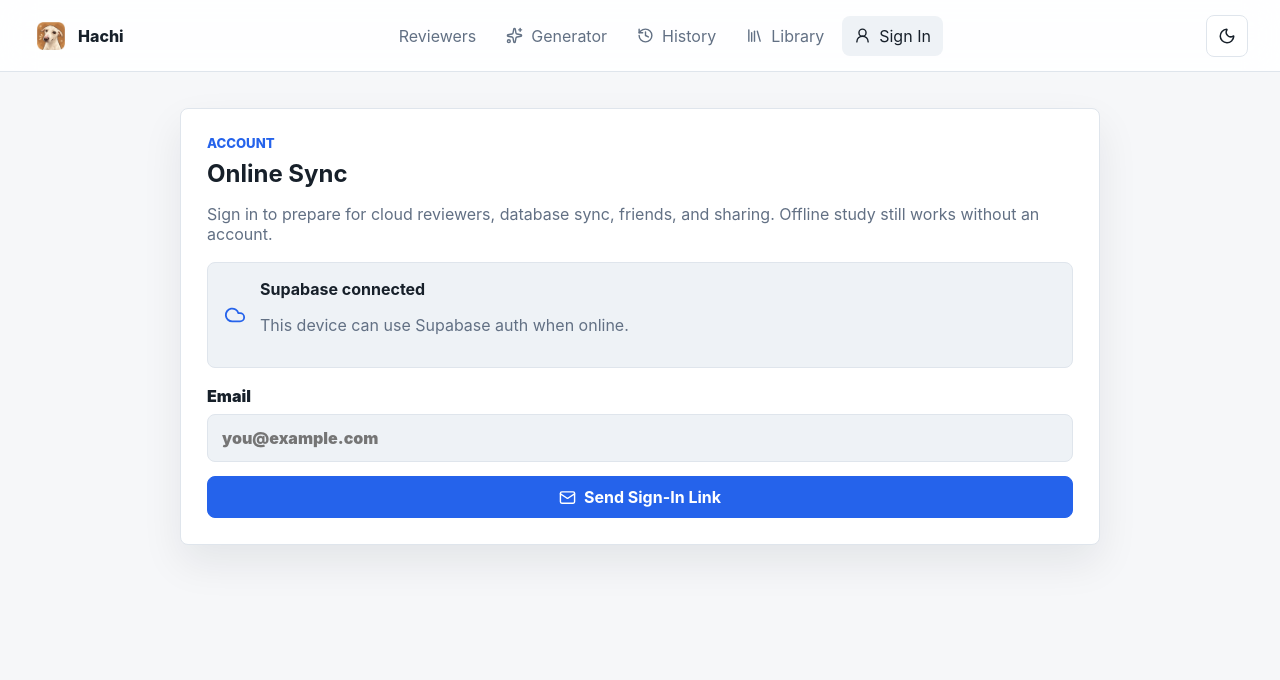
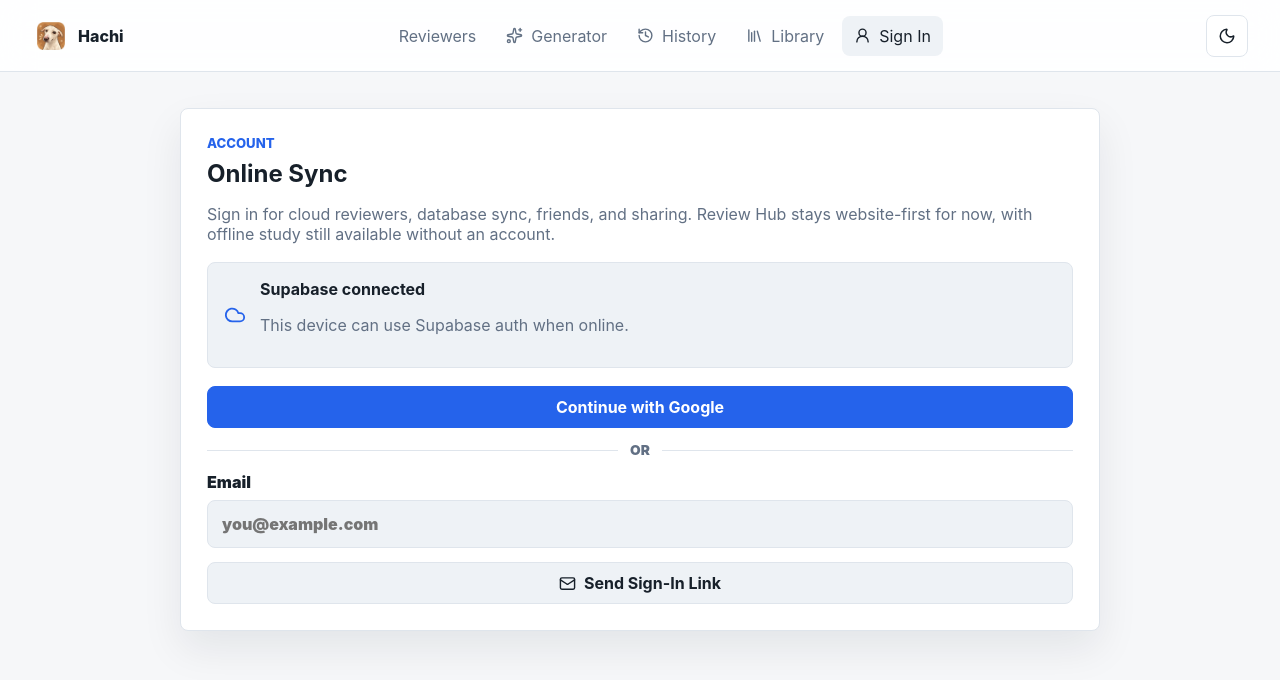
Before and after one commit to AlexPacaldo/ReviewHub, a React (Vite) app: page /account in a window 1280 px wide. Shown: the top 680 px of the page. Built offline with nearby package versions, Linux system fonts and the light colour scheme; no server answers.

Commit message:
Add Google sign-in and website-first AI copy

```diff
--- a/src/pages/Account.jsx
+++ b/src/pages/Account.jsx
@@ -29,6 +29,26 @@ export default function Account() {
     setMessage(error ? error.message : "Check your email for the sign-in link.");
   }
 
+  async function signInWithGoogle() {
+    setMessage("");
+
+    if (!configured) {
+      setMessage("Add your Supabase URL and anon key in .env.local first.");
+      return;
+    }
+
+    const { error } = await supabase.auth.signInWithOAuth({
+      provider: "google",
+      options: {
+        redirectTo: window.location.origin
+      }
+    });
+
+    if (error) {
+      setMessage(error.message);
+    }
+  }
+
   async function signOut() {
     await supabase.auth.signOut();
     setMessage("Signed out.");
@@ -39,7 +59,7 @@ export default function Account() {
       <section className="setup-panel">
         <p className="eyebrow">Account</p>
         <h1>Online Sync</h1>
-        <p className="muted">Sign in to prepare for cloud reviewers, database sync, friends, and sharing. Offline study still works without an account.</p>
+        <p className="muted">Sign in for cloud reviewers, database sync, friends, and sharing. Review Hub stays website-first for now, with offline study still available without an account.</p>
 
         <div className="account-status">
           <Cloud size={22} aria-hidden="true" />
@@ -68,16 +88,24 @@ export default function Account() {
             </button>
           </div>
         ) : (
+          <div className="account-signin-stack">
+            <button className="button primary wide" type="button" onClick={signInWithGoogle}>
+              Continue with Google
+            </button>
+            <div className="account-divider">
+              <span>or</span>
+            </div>
             <form className="account-form" onSubmit={signInWithEmail}>
               <label>
                 <span>Email</span>
                 <input type="email" value={email} onChange={(event) => setEmail(event.target.value)} placeholder="you@example.com" required />
               </label>
-            <button className="button primary" type="submit" disabled={submitting}>
+              <button className="button subtle" type="submit" disabled={submitting}>
                 <Mail size={17} aria-hidden="true" />
                 {submitting ? "Sending..." : "Send Sign-In Link"}
               </button>
             </form>
+          </div>
         )}
 
         {message ? <p className="account-message">{message}</p> : null}
--- a/src/pages/Generator.jsx
+++ b/src/pages/Generator.jsx
@@ -379,7 +379,7 @@ ${sourceText || "[Paste study material here]"}`
         <div>
           <p className="eyebrow">AI Generator</p>
           <h1>Generate or import a reviewer</h1>
-          <p className="muted">Use AI-generated JSON now, then connect file upload and online/device AI later.</p>
+          <p className="muted">Use AI-generated JSON now, then connect online file upload and cloud AI later.</p>
           {draftMessage ? <p className="draft-save-note">{draftMessage}</p> : null}
         </div>
         <div className="generator-heading-actions">
@@ -408,7 +408,7 @@ ${sourceText || "[Paste study material here]"}`
             <input type="file" disabled aria-label="Upload study file for AI generation" />
             <Upload size={30} aria-hidden="true" />
             <strong>File upload will go here</strong>
-            <span>Online mode can use cloud AI. Offline mode can use local/device AI later if the app platform supports it.</span>
+            <span>When online and signed in, this will use cloud AI. Offline mode will stay focused on saved reviewers and local study.</span>
           </label>
 
           <div className="ai-prompt-panel">
@@ -620,8 +620,8 @@ ${sourceText || "[Paste study material here]"}`
                   <p>This manual draft flow saves reviewers only on this device.</p>
                 </article>
                 <article>
-                  <span>Future iPhone app</span>
-                  <p>Device AI can later fill this same draft when Apple exposes the right local model access.</p>
+                  <span>Future app option</span>
+                  <p>The project is website-first for now. A mobile app can reuse this reviewer format later.</p>
                 </article>
               </div>
             )}
--- a/src/styles.css
+++ b/src/styles.css
@@ -669,7 +669,6 @@ legend {
 .account-form {
   display: grid;
   gap: 14px;
-  margin-top: 18px;
 }
 
 .account-form label {
@@ -691,6 +690,30 @@ legend {
   margin: 14px 0 0;
   color: var(--accent);
   font-weight: 900;
+}
+
+.account-signin-stack {
+  display: grid;
+  gap: 14px;
+  margin-top: 18px;
+}
+
+.account-divider {
+  display: flex;
+  align-items: center;
+  gap: 12px;
+  color: var(--muted);
+  font-size: 0.86rem;
+  font-weight: 900;
+  text-transform: uppercase;
+}
+
+.account-divider::before,
+.account-divider::after {
+  content: "";
+  height: 1px;
+  flex: 1;
+  background: var(--border);
 }
 
 .button-row,
```
Lines whose indentation alone changed are shown as unchanged.
